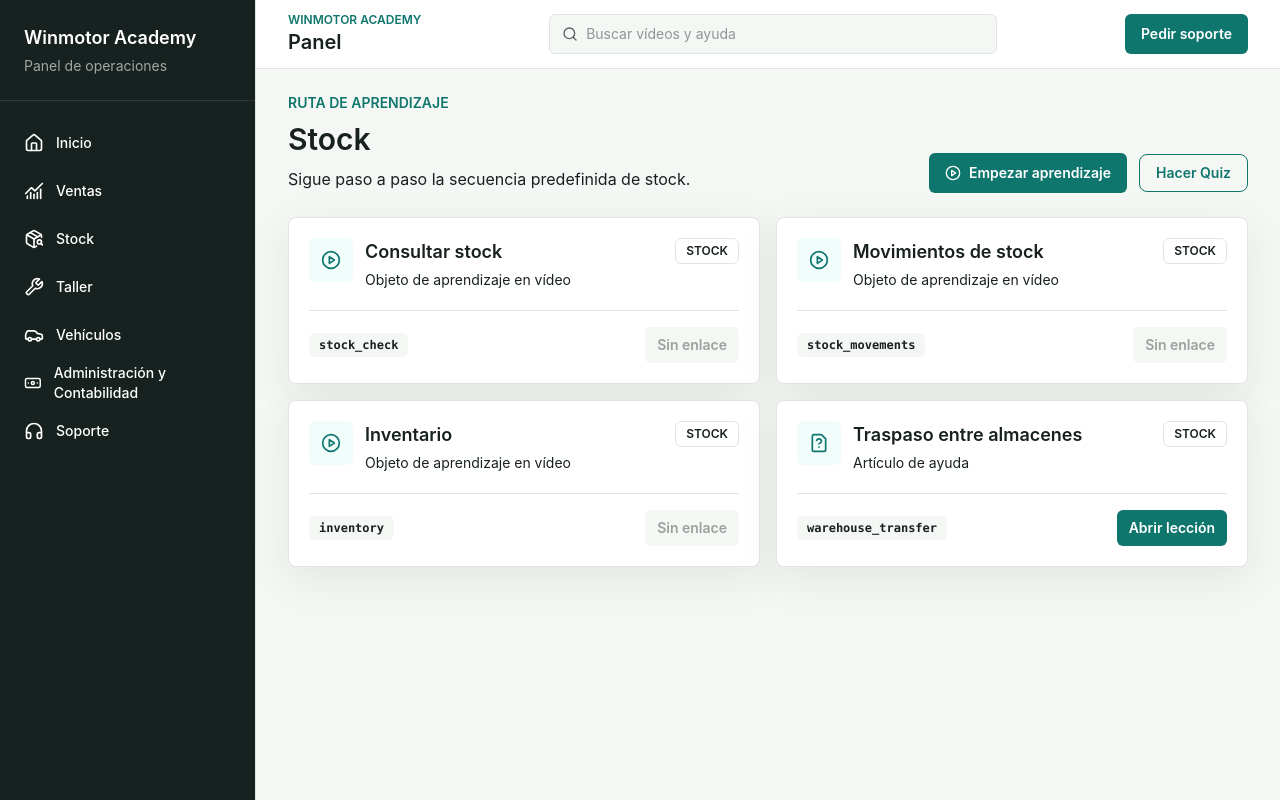
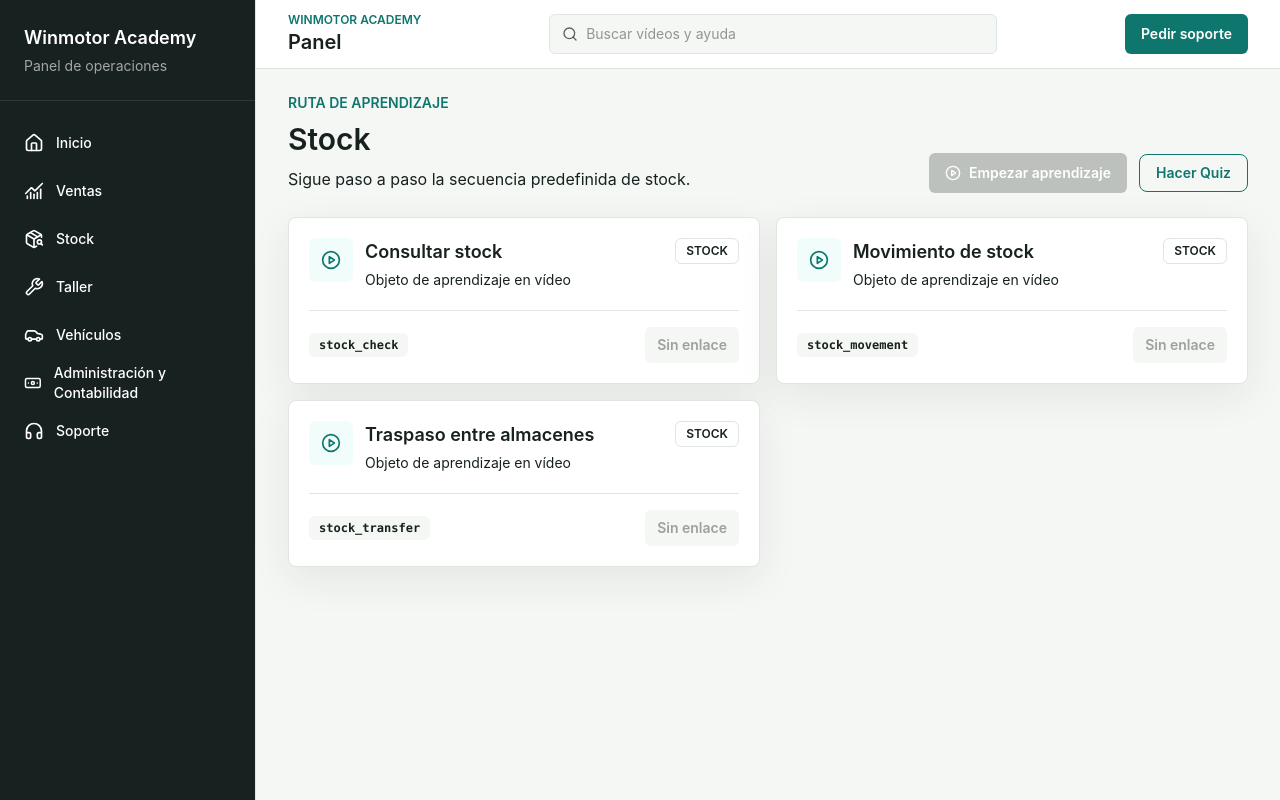
Before and after one commit to WarData/academia-winmotor, a Next.js app: page /stock in a window 1280 px wide. Built offline with nearby package versions, Linux system fonts and the light colour scheme.

Commit message:
feat: añadir 6 vídeos de administración al módulo content.js

```diff
--- a/data/content.js
+++ b/data/content.js
@@ -2,7 +2,7 @@
 
 function getGitBookUrl(module) {
   const modulePath = sources.gitbook.modules[module] ?? "";
-  return new URL(modulePath.replace(/^\//, ""), sources.gitbook.base).toString();
+  return new URL(modulePath.replace(/^\/\//g, ""), sources.gitbook.base).toString();
 }
 
 export const learningContent = [
@@ -13,7 +13,7 @@
     process: "create_customer",
     type: "video",
     source: "youtube",
-    url: "https://www.youtube.com/playlist?list=PLRre-2u0kNpkGzMUMHUBbpMHypCZ4QSeN",
+    url: "https://www.youtube.com/watch?v=g0mC7oyfVnc",
     keywords: ["ventas", "cliente", "entidad", "alta entidad"]
   },
   {
@@ -23,7 +23,7 @@
     process: "create_quote",
     type: "video",
     source: "youtube",
-    url: "https://www.youtube.com/playlist?list=PLRre-2u0kNpkGzMUMHUBbpMHypCZ4QSeN",
+    url: "https://www.youtube.com/watch?v=AOr1jfAXfO",
     keywords: ["ventas", "presupuesto", "oferta"]
   },
   {
@@ -33,7 +33,7 @@
     process: "create_order",
     type: "video",
     source: "youtube",
-    url: "https://www.youtube.com/playlist?list=PLRre-2u0kNpkGzMUMHUBbpMHypCZ4QSeN",
+    url: "https://www.youtube.com/watch?v=JZkmbKDluqQ",
     keywords: ["ventas", "pedido", "pedido de cliente"]
   },
   {
@@ -43,7 +43,7 @@
     process: "create_invoice",
     type: "video",
     source: "youtube",
-    url: "https://www.youtube.com/playlist?list=PLRre-2u0kNpkGzMUMHUBbpMHypCZ4QSeN",
+    url: "https://www.youtube.com/watch?v=7PDR1tTroJcY",
     keywords: ["ventas", "factura", "facturación"]
   },
   {
@@ -53,268 +53,170 @@
     process: "payment",
     type: "video",
     source: "youtube",
-    url: "https://www.youtube.com/playlist?list=PLRre-2u0kNpkGzMUMHUBbpMHypCZ4QSeN",
+    url: "https://www.youtube.com/watch?v=Kq6uO1qGPA8",
     keywords: ["ventas", "pago", "cobro", "caja", "recibo"]
   },
   {
-    id: "stock-stock-check",
+    id: "stock-check",
     title: "Consultar stock",
     module: "stock",
     process: "stock_check",
     type: "video",
     source: "youtube",
-    url: "https://www.youtube.com/playlist?list=PLRre-2u0kNplSrslJRpVVivIAkdJmg8BP",
-    keywords: ["stock", "disponibilidad", "consulta", "almacén"]
+    url: "https://www.youtube.com/watch?v=cU7Tw25nZQU",
+    keywords: ["stock", "inventario", "existencias", "almacén"]
   },
   {
-    id: "stock-stock-movements",
-    title: "Movimientos de stock",
+    id: "stock-movement",
+    title: "Movimiento de stock",
     module: "stock",
-    process: "stock_movements",
+    process: "stock_movement",
     type: "video",
     source: "youtube",
-    url: "https://www.youtube.com/playlist?list=PLRre-2u0kNplSrslJRpVVivIAkdJmg8BP",
-    keywords: ["stock", "movimientos", "histórico de producto"]
+    url: "https://www.youtube.com/watch?v=i8bLsnNFoq8",
+    keywords: ["stock", "movimiento", "traspaso", "entrada", "salida"]
   },
   {
-    id: "stock-inventory",
-    title: "Inventario",
+    id: "stock-transfer",
+    title: "Traspaso entre almacenes",
     module: "stock",
-    process: "inventory",
+    process: "stock_transfer",
     type: "video",
     source: "youtube",
-    url: "https://www.youtube.com/playlist?list=PLRre-2u0kNplSrslJRpVVivIAkdJmg8BP",
-    keywords: ["stock", "inventario", "recuento"]
+    url: "https://www.youtube.com/watch?v=UtkQVjNA",
+    keywords: ["stock", "traspaso", "almacén", "movimiento"]
   },
   {
-    id: "stock-warehouse-transfer",
-    title: "Traspaso entre almacenes",
-    module: "stock",
-    process: "warehouse_transfer",
-    type: "help",
-    source: "gitbook",
-    url: getGitBookUrl("stock"),
-    keywords: ["stock", "almacén", "traspaso", "movimiento"]
+    id: "administracion-alta-cuentas-tesoreria",
+    title: "Alta de cuentas de tesorería",
+    module: "administracion",
+    process: "cash_register",
+    type: "video",
+    source: "youtube",
+    url: "https://www.youtube.com/watch?v=Y36AsanSAqM",
+    keywords: ["administracion", "tesorería", "cuentas", "caja", "banco"]
   },
   {
-    id: "workshop-create-appointment",
-    title: "Crear cita",
-    module: "workshop",
-    process: "create_appointment",
-    type: "help",
-    source: "gitbook",
-    url: getGitBookUrl("workshop"),
-    keywords: ["taller", "cita", "servicio"]
+    id: "administracion-alta-conceptos-tesoreria",
+    title: "Alta de conceptos de tesorería",
+    module: "administracion",
+    process: "treasury_concepts",
+    type: "video",
+    source: "youtube",
+    url: "https://www.youtube.com/watch?v=CiWzkWyfdrg",
+    keywords: ["administracion", "tesorería", "conceptos", "configuración"]
   },
   {
-    id: "workshop-create-work-order",
-    title: "Crear orden de reparación",
-    module: "workshop",
-    process: "create_work_order",
-    type: "help",
-    source: "gitbook",
-    url: getGitBookUrl("workshop"),
-    keywords: ["taller", "orden de reparación", "or", "orden de servicio", "técnico"]
-  },
-  {
-    id: "workshop-workshop-invoice",
-    title: "Facturar trabajo de taller",
-    module: "workshop",
-    process: "workshop_invoice",
-    type: "help",
-    source: "gitbook",
-    url: getGitBookUrl("workshop"),
-    keywords: ["taller", "factura", "trabajo", "mano de obra"]
-  },
-  {
-    id: "administracion-cash-register",
-    title: "Caja",
+    id: "administracion-arqueo-cierre-caja",
+    title: "Arqueo y cierre de caja",
     module: "administracion",
-    process: "cash_register",
-    type: "help",
-    source: "gitbook",
-    url: getGitBookUrl("administracion"),
+    process: "cash_closing",
+    type: "video",
+    source: "youtube",
+    url: "https://www.youtube.com/watch?v=dRtFfjg_exY",
     keywords: ["administracion", "caja", "arqueo", "cierre"]
   },
   {
-    id: "administracion-payments",
-    title: "Pagos",
+    id: "administracion-factura-gastos",
+    title: "Alta de factura de gastos",
     module: "administracion",
-    process: "payments",
-    type: "help",
-    source: "gitbook",
-    url: getGitBookUrl("administracion"),
-    keywords: ["administracion", "pagos", "cobros", "banco"]
+    process: "expense_invoice",
+    type: "video",
+    source: "youtube",
+    url: "https://www.youtube.com/watch?v=uUxXY5UKEoY",
+    keywords: ["administracion", "gastos", "factura", "compras"]
   },
   {
-    id: "administracion-accounting-entries",
-    title: "Apuntes contables",
+    id: "administracion-cobro-factura",
+    title: "Cobro de factura",
+    module: "administracion",
+    process: "invoice_payment",
+    type: "video",
+    source: "youtube",
+    url: "https://www.youtube.com/watch?v=Kq6uO1qGPA8",
+    keywords: ["administracion", "cobro", "factura", "pago"]
+  },
+  {
+    id: "administracion-asientos-contables",
+    title: "Crear asientos contables",
     module: "administracion",
     process: "accounting_entries",
-    type: "help",
-    source: "gitbook",
-    url: getGitBookUrl("administracion"),
-    keywords: ["administracion", "contabilidad", "apuntes", "asientos"]
+    type: "video",
+    source: "youtube",
+    url: "https://www.youtube.com/watch?v=GnnjPbUOVzc",
+    keywords: ["administracion", "contabilidad", "asientos", "apuntes"]
   },
   {
-    id: "vehicles-vehicle-creation",
-    title: "Alta de vehículo",
-    module: "vehicles",
-    process: "vehicle_creation",
-    type: "help",
-    source: "gitbook",
-    url: getGitBookUrl("vehicles"),
-    keywords: ["vehículos", "vehículo", "alta", "vn", "vo"]
+    id: "workshop-reception",
+    title: "Recepción de vehículo",
+    module: "workshop",
+    process: "vehicle_reception",
+    type: "video",
+    source: "youtube",
+    url: "https://www.youtube.com/watch?v=v7f74kaLuE",
+    keywords: ["taller", "recepción", "vehículo", "OR"]
   },
   {
-    id: "vehicles-vehicle-stock",
-    title: "Stock de vehículos",
-    module: "vehicles",
-    process: "vehicle_stock",
-    type: "help",
-    source: "gitbook",
-    url: getGitBookUrl("vehicles"),
-    keywords: ["vehículos", "stock", "stock de vehículos", "panel", "inventario"]
+    id: "workshop-or",
+    title: "Crear OR",
+    module: "workshop",
+    process: "create_or",
+    type: "video",
+    source: "youtube",
+    url: "https://www.youtube.com/watch?v=3cn__RSqN",
+    keywords: ["taller", "OR", "orden reparación", "trabajo"]
   },
   {
-    id: "vehicles-vehicle-transfer",
-    title: "Transferencia de vehículo",
+    id: "vehicles-transfer",
+    title: "Traspaso de vehículo",
     module: "vehicles",
     process: "vehicle_transfer",
     type: "help",
     source: "gitbook",
     url: getGitBookUrl("vehicles"),
-    keywords: ["vehículos", "transferencia", "cesión", "recepción", "depósito"]
+    keywords: ["vehículos", "traspaso", "movimiento"]
   },
   {
-    id: "support-common-errors",
-    title: "Lista de errores frecuentes",
+    id: "support-help",
+    title: "Centro de ayuda",
     module: "support",
-    process: "common_errors_list",
+    process: "general_help",
     type: "help",
     source: "gitbook",
-    url: getGitBookUrl("support"),
-    keywords: ["soporte", "errores", "error", "guardado", "permisos", "ayuda"]
+    url: sources.gitbook.base,
+    keywords: ["soporte", "ayuda", "ayuda general"]
   }
 ];
 
-const moduleLabels = {
+export const moduleLabels = {
   sales: "Ventas",
   stock: "Stock",
+  administracion: "Administración y Contabilidad",
   workshop: "Taller",
   vehicles: "Vehículos",
-  administracion: "Administración y Contabilidad",
   support: "Soporte"
 };
 
-const sourceLabels = {
-  youtube: "YouTube",
-  gitbook: "GitBook"
+export const sourceLabels = {
+  youtube: "Vídeo tutorial",
+  gitbook: "Documentación"
 };
 
-const processSteps = {
-  create_customer: ["Abrir Ventas", "Crear o seleccionar el cliente", "Validar los datos del cliente", "Guardar cambios"],
-  create_quote: ["Abrir Ventas", "Crear el presupuesto", "Añadir productos o vehículo", "Revisar totales"],
-  create_order: ["Abrir el presupuesto", "Convertirlo en pedido", "Confirmar los datos del cliente", "Guardar pedido"],
-  create_invoice: ["Abrir el pedido", "Generar factura", "Revisar impuestos y totales", "Guardar factura"],
-  payment: ["Abrir el panel de cobros", "Elegir método de pago", "Registrar importe", "Confirmar recibo"],
-  stock_check: ["Abrir Stock", "Buscar artículo", "Revisar disponibilidad", "Comprobar ubicación de almacén"],
-  stock_movements: ["Abrir ficha del artículo", "Revisar histórico de movimientos", "Filtrar fechas", "Validar cantidades"],
-  inventory: ["Crear inventario", "Cargar artículos contados", "Comparar diferencias", "Aplicar ajuste"],
-  warehouse_transfer: ["Elegir almacén de origen", "Elegir almacén de destino", "Introducir cantidades", "Confirmar movimiento"],
-  create_appointment: ["Abrir Taller", "Crear cita", "Seleccionar cliente y vehículo", "Asignar fecha"],
-  create_work_order: ["Abrir la cita", "Crear orden de reparación", "Añadir servicios", "Asignar técnico"],
-  workshop_invoice: ["Revisar trabajo finalizado", "Validar recambios y mano de obra", "Generar factura", "Cerrar orden"],
-  cash_register: ["Abrir Administración y Contabilidad", "Revisar sesión de caja", "Conciliar totales", "Cerrar caja"],
-  payments: ["Abrir lista de pagos", "Seleccionar pago", "Validar método", "Confirmar estado"],
-  accounting_entries: ["Abrir área contable", "Revisar apuntes pendientes", "Validar cuentas", "Contabilizar apuntes"],
-  vehicle_creation: ["Abrir Vehículos", "Crear vehículo", "Añadir modelo y bastidor", "Guardar vehículo"],
-  vehicle_stock: ["Abrir stock de vehículos", "Filtrar disponibilidad", "Revisar estado", "Abrir ficha del vehículo"],
-  vehicle_transfer: ["Seleccionar vehículo", "Elegir tipo de transferencia", "Confirmar destino", "Guardar transferencia"]
-};
-
-export const moduleLearningFlows = {
-  sales: [
-    "sales-create-customer",
-    "sales-create-quote",
-    "sales-create-order",
-    "sales-create-invoice",
-    "sales-payment"
-  ],
-  stock: [
-    "stock-stock-check",
-    "stock-stock-movements",
-    "stock-inventory",
-    "stock-warehouse-transfer"
-  ],
-  workshop: [
-    "workshop-create-appointment",
-    "workshop-create-work-order",
-    "workshop-workshop-invoice"
-  ],
-  vehicles: [
-    "vehicles-vehicle-creation",
-    "vehicles-vehicle-stock",
-    "vehicles-vehicle-transfer"
-  ],
-  administracion: [
-    "administracion-cash-register",
-    "administracion-payments",
-    "administracion-accounting-entries"
-  ],
-  support: ["support-common-errors"]
-};
-
-export const supportCases = [
-  {
-    id: "support-cannot-create-invoice",
-    title: "No se puede crear factura",
-    keywords: ["factura", "ventas", "facturación"],
-    resourceId: "sales-create-invoice",
-    type: "help",
-    source: "gitbook",
-    url: "https://winmotor.gitbook.io/winmotor-automocion/manuales/ventas/facturas"  },
-  {
-    id: "support-stock-not-visible",
-    title: "El stock no aparece",
-    keywords: ["stock", "visible", "inventario", "no aparece"],
-    resourceId: "stock-stock-check",
-    type: "help",
-    source: "gitbook",
-    url: "https://winmotor.gitbook.io/winmotor-automocion/manuales/almacenes"  },
-  {
-    id: "support-error-saving-document",
-    title: "Error al guardar documento",
-    keywords: ["error", "guardar", "documento", "guardado"],
-    resourceId: "support-common-errors",
-    type: "help"
-  },
-  {
-    id: "support-permission-denied",
-    title: "Permiso denegado",
-    keywords: ["permiso", "denegado", "acceso", "usuario"],
-    resourceId: "support-common-errors",
-    type: "help"
-  }
-];
-
 export function getContentByModule(module) {
-  return learningContent.filter((item) => item.module === module);
+  return learningContent.filter(item => item.module === module);
 }
 
 export function getContentById(id) {
-  return learningContent.find((item) => item.id === id);
+  return learningContent.find(item => item.id === id);
 }
 
 export function getFlowItems(module) {
-  const flowIds = moduleLearningFlows[module] ?? [];
-  const flowItems = flowIds.map(getContentById).filter(Boolean);
-
-  return flowItems.length > 0 ? flowItems : getContentByModule(module);
+  return moduleLearningFlows[module] || [];
 }
 
 export function getFirstFlowItem(module) {
-  return getFlowItems(module)[0];
+  const flowItems = getFlowItems(module);
+  return flowItems.length > 0 ? getContentById(flowItems[0]) : undefined;
 }
 
 export function getFlowStepNumber(currentId) {
@@ -372,10 +274,169 @@
     `Abre el módulo ${moduleLabels[item.module] ?? item.module} desde el panel de Winmotor Academy.`,
     `Selecciona el proceso: ${item.process}.`,
     `Sigue la guía de la lección para ${item.title.toLowerCase()}.`,
-    "Revisa el resultado antes de pasar al siguiente flujo."
+    `Revisa el resultado antes de pasar al siguiente flujo.`
   ];
 }
 
 export function getHelpText(item) {
   return resolveKnowledgeResource(item).body;
 }
+
+const processSteps = {
+  create_customer: [
+    "Accede al módulo de Ventas",
+    "Haz clic en 'Nueva Entidad' o 'Nuevo Cliente'",
+    "Rellena los datos del cliente: nombre, NIF, dirección, teléfono",
+    "Guarda el cliente para poder utilizarlo en operaciones"
+  ],
+  create_quote: [
+    "Accede al módulo de Ventas",
+    "Selecciona 'Crear Presupuesto'",
+    "Elige el cliente y añade productos o servicios",
+    "Revisa los importes y guarda el presupuesto"
+  ],
+  create_order: [
+    "Accede al módulo de Ventas",
+    "Crea un nuevo pedido desde un presupuesto o directamente",
+    "Añade los artículos necesarios",
+    "Confirma el pedido para generar albarán"
+  ],
+  create_invoice: [
+    "Accede al módulo de Ventas",
+    "Genera la factura desde el pedido o albarán",
+    "Verifica los datos y el importe total",
+    "Guarda y envía la factura al cliente"
+  ],
+  payment: [
+    "Accede a la factura o desde el módulo de Tesorería",
+    "Haz clic en 'Cobrar' o 'Registrar pago'",
+    "Selecciona el método de pago",
+    "Confirma el cobro"
+  ],
+  stock_check: [
+    "Accede al módulo de Stock",
+    "Consulta el inventario por producto o almacén",
+    "Revisa las cantidades disponibles",
+    "Exporta los datos si es necesario"
+  ],
+  stock_movement: [
+    "Accede al módulo de Stock",
+    "Selecciona 'Movimiento de stock'",
+    "Indica el tipo de movimiento (entrada, salida, ajuste)",
+    "Guarda el movimiento"
+  ],
+  stock_transfer: [
+    "Accede al módulo de Stock",
+    "Selecciona 'Traspaso entre almacenes'",
+    "Elige almacén origen y destino",
+    "Añade los productos a traspasar y confirma"
+  ],
+  cash_register: [
+    "Accede al módulo de Administración",
+    "Selecciona 'Tesorería' > 'Cuentas'",
+    "Crea una nueva cuenta de caja o banco",
+    "Configura los datos y guarda"
+  ],
+  treasury_concepts: [
+    "Accede al módulo de Administración",
+    "Selecciona 'Tesorería' > 'Conceptos'",
+    "Crea conceptos personalizados para ingresos y gastos",
+    "Guarda la configuración"
+  ],
+  cash_closing: [
+    "Accede al módulo de Administración",
+    "Selecciona 'Tesorería' > 'Arqueo de caja'",
+    "Introduce el efectivo contado",
+    "Confirma el cierre y revisa diferencias"
+  ],
+  expense_invoice: [
+    "Accede al módulo de Administración",
+    "Selecciona 'Facturas de compra/gastos'",
+    "Introduce los datos del proveedor y conceptos",
+    "Guarda la factura"
+  ],
+  invoice_payment: [
+    "Accede a la factura pendiente",
+    "Haz clic en 'Cobrar'",
+    "Selecciona cuenta de tesorería y método de pago",
+    "Confirma el cobro"
+  ],
+  accounting_entries: [
+    "Accede al módulo de Administración",
+    "Selecciona 'Contabilidad' > 'Asientos'",
+    "Crea un nuevo asiento indicando debe y haber",
+    "Verifica que el asiento esté cuadrado y guarda"
+  ],
+  vehicle_reception: [
+    "Accede al módulo de Taller",
+    "Selecciona 'Recepción de vehículo'",
+    "Introduce los datos del vehículo y cliente",
+    "Genera la recepción"
+  ],
+  create_or: [
+    "Accede al módulo de Taller",
+    "Crea una nueva Orden de Reparación (OR)",
+    "Añade las operaciones y piezas necesarias",
+    "Guarda la OR para comenzar el trabajo"
+  ],
+  vehicle_transfer: [
+    "Accede al módulo de Vehículos",
+    "Selecciona el vehículo a traspasar",
+    "Indica el nuevo propietario o ubicación",
+    "Confirma el traspaso"
+  ],
+  general_help: [
+    "Accede al Centro de Ayuda desde el menú principal",
+    "Busca el tema que necesites",
+    "Revisa la documentación disponible",
+    "Contacta con soporte si necesitas ayuda adicional"
+  ]
+};
+
+const moduleLearningFlows = {
+  sales: [
+    learningContent[0],
+    learningContent[1],
+    learningContent[2],
+    learningContent[3],
+    learningContent[4]
+  ],
+  stock: [
+    learningContent[5],
+    learningContent[6],
+    learningContent[7]
+  ],
+  administracion: [
+    learningContent[8],
+    learningContent[9],
+    learningContent[10],
+    learningContent[11],
+    learningContent[12],
+    learningContent[13]
+  ],
+  workshop: [
+    learningContent[14],
+    learningContent[15]
+  ],
+  vehicles: [
+    learningContent[16]
+  ],
+  support: [
+    learningContent[17]
+  ]
+};
+
+export const supportCases = [
+  {
+    id: "login-issue",
+    title: "Problemas de acceso",
+    keywords: ["login", "contraseña", "acceso", "usuario"],
+    href: getGitBookUrl("support")
+  },
+  {
+    id: "performance-issue",
+    title: "Problemas de rendimiento",
+    keywords: ["lento", "rendimiento", "velocidad"],
+    href: getGitBookUrl("support")
+  }
+];
```
